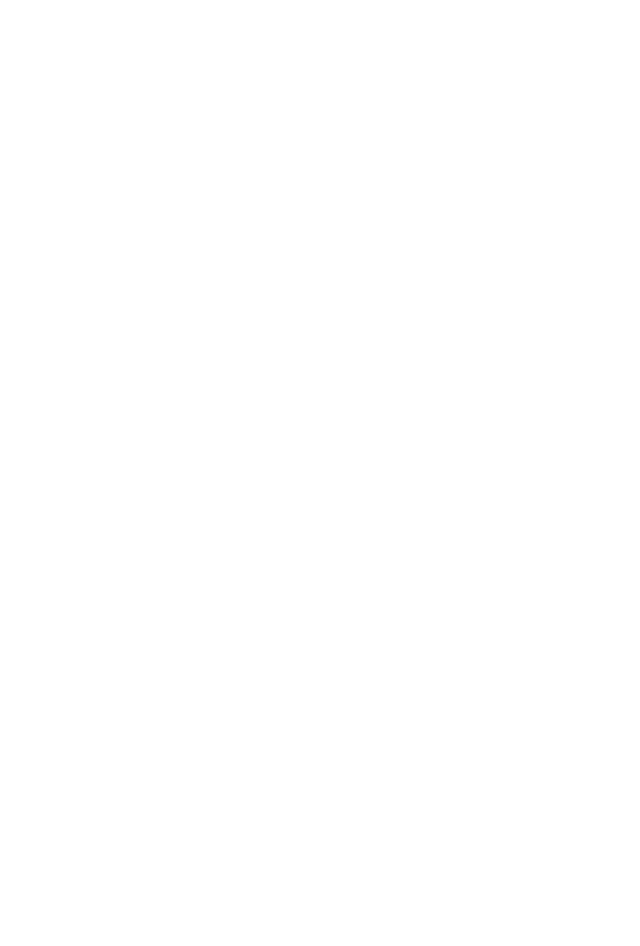
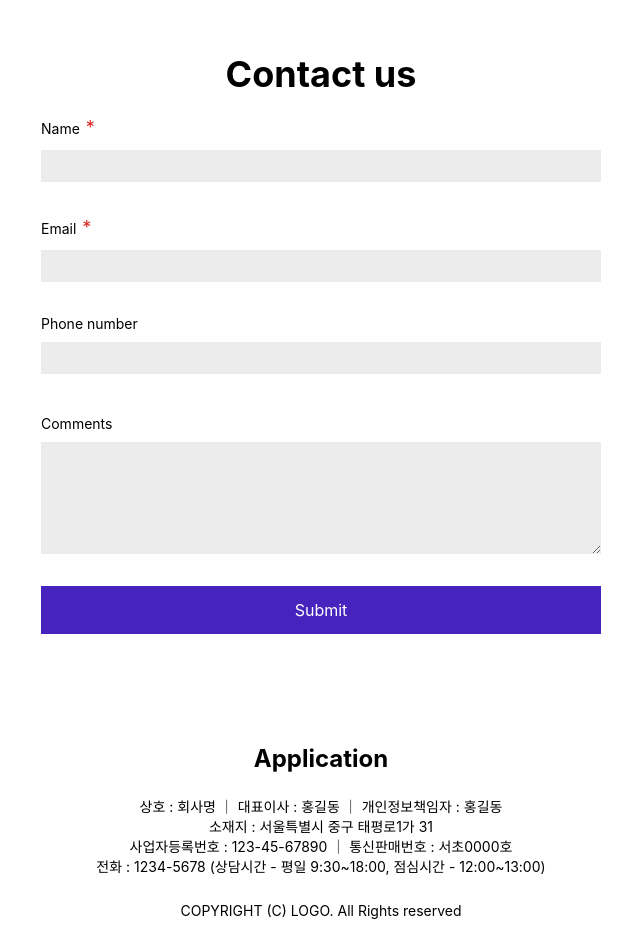
Before and after one commit to B-KJS26/todo, a Next.js app in the folder todolist/: page /application in a window 1280 px wide. Shown: the part 4024-4970 px from the top of the page, without its empty margins (319-959 px from the left). Before the commit the page ends 4022 px from the top, so only its background shows below. Built offline with nearby package versions, Linux system fonts and the light colour scheme.

Commit message:
feat: footer추가

```diff
--- a/todolist/pages/application.tsx
+++ b/todolist/pages/application.tsx
@@ -373,9 +373,56 @@
                     </button>
                 </section>
                 <section className="h-[330px] md:h-[270px] lg:h-[330px] flex flex-col items-center justify-evenly text-center bg-cover bg-center bg-no-repeat  bg-[url('/images/구글.png')] text-white py-12">
-
                 </section>
             </main>
+            <footer className='w-full h-auto'>
+                <section className='md:h-[680px] lg:h-[724px] w-full flex justify-center items-center'>
+                    <div className='h-full w-full md:w-1/2 md:mx-auto flex flex-col px-10 py-14 md:py-16 lg:py-14 lg:px-10 items-center md:text-xs lg:text-sm'>
+                        <p className='text-3xl md:text-3xl lg:text-4xl font-bold'>Contact us</p>
+                        <div className='h-[80px] w-full mt-5'>
+                            <p>Name<span className=' ml-1.5 text-red-600 text-lg'>*</span></p>
+                            <input className='w-full h-8 bg-[#ececec] mt-2 px-3 py-1.5 '></input>
+                        </div>
+                        <div className='h-[80px] mt-5 w-full'>
+                            <p>Email<span className=' ml-1.5 text-red-600 text-lg '>*</span></p>
+                            <input className='w-full h-8 bg-[#ececec] mt-2 px-3 py-1.5'></input>
+                        </div>
+                        <div className='h-[80px] mt-5 w-full'>
+                            <p>Phone number</p>
+                            <input className='w-full h-8 bg-[#ececec] mt-2 px-3 py-1.5'></input>
+                        </div>
+                        <div className='mt-5 w-full'>
+                            <p>Comments</p>
+                            <textarea className='w-full h-28 bg-[#ececec] mt-2 flex flex-col px-3 py-1.5'>
+                            </textarea>
+                        </div>
+                        <button className='w-full h-12 mt-8 bg-[#4723bd] flex justify-center text-white items-center text-base'>
+                            Submit
+                        </button>
+                    </div>
+                </section>
+                <section>
+                    <div className='w-full h-56 flex flex-col'>
+                        <div className='h-1/3 flex justify-center items-center'>
+                            <p className='text-2xl font-bold'>Application</p>
+                        </div>
+                        <div className='h-2/3 flex flex-col items-center text-center text-xs md:text-xs lg:text-sm'>
+                            <p>
+                                상호 : 회사명 ｜ 대표이사 : 홍길동 ｜ 개인정보책임자 : 홍길동
+                                <br />
+                                소재지 : 서울특별시 중구 태평로1가 31
+                                <br />
+                                사업자등록번호 : 123-45-67890 ｜ 통신판매번호 : 서초0000호
+                                <br />
+                                전화 : 1234-5678 (상담시간 - 평일 9:30~18:00, 점심시간 - 12:00~13:00)
+                            </p>
+                            <p className='mt-6'>
+                                COPYRIGHT (C) LOGO. All Rights reserved
+                            </p>
+                        </div>
+                    </div>
+                </section>
+            </footer>
         </section>
     )
 }
```
